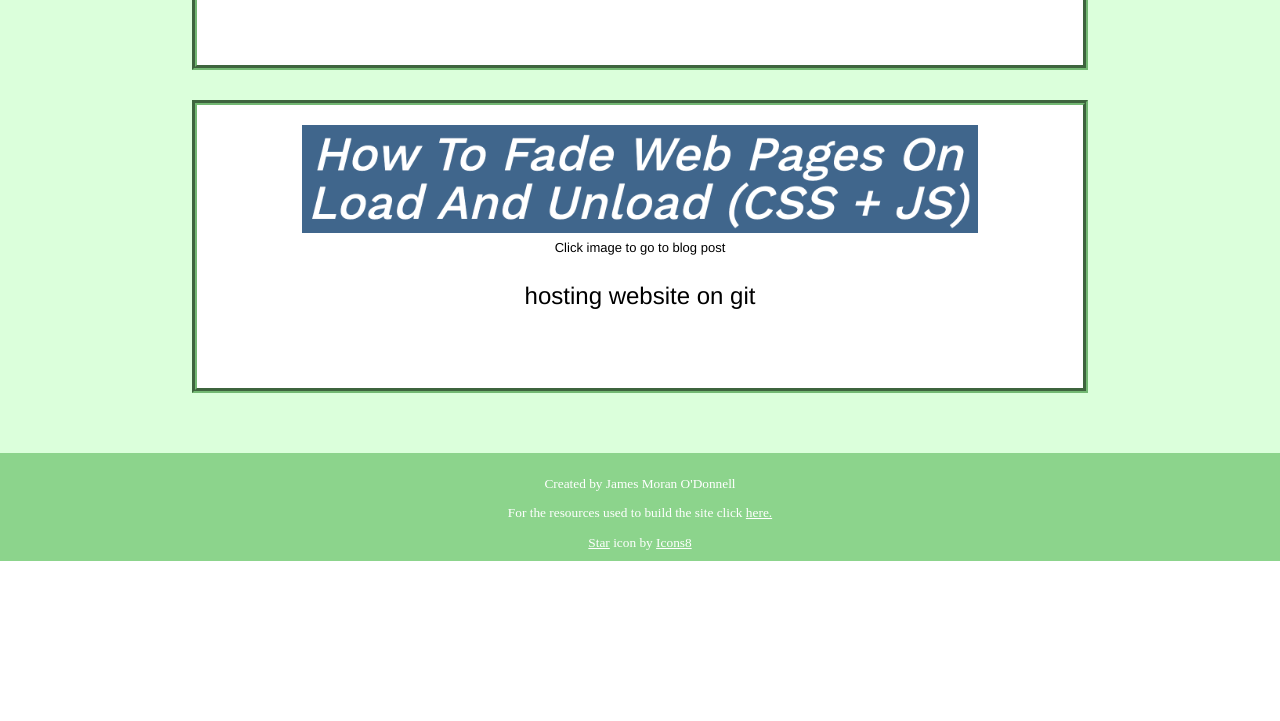
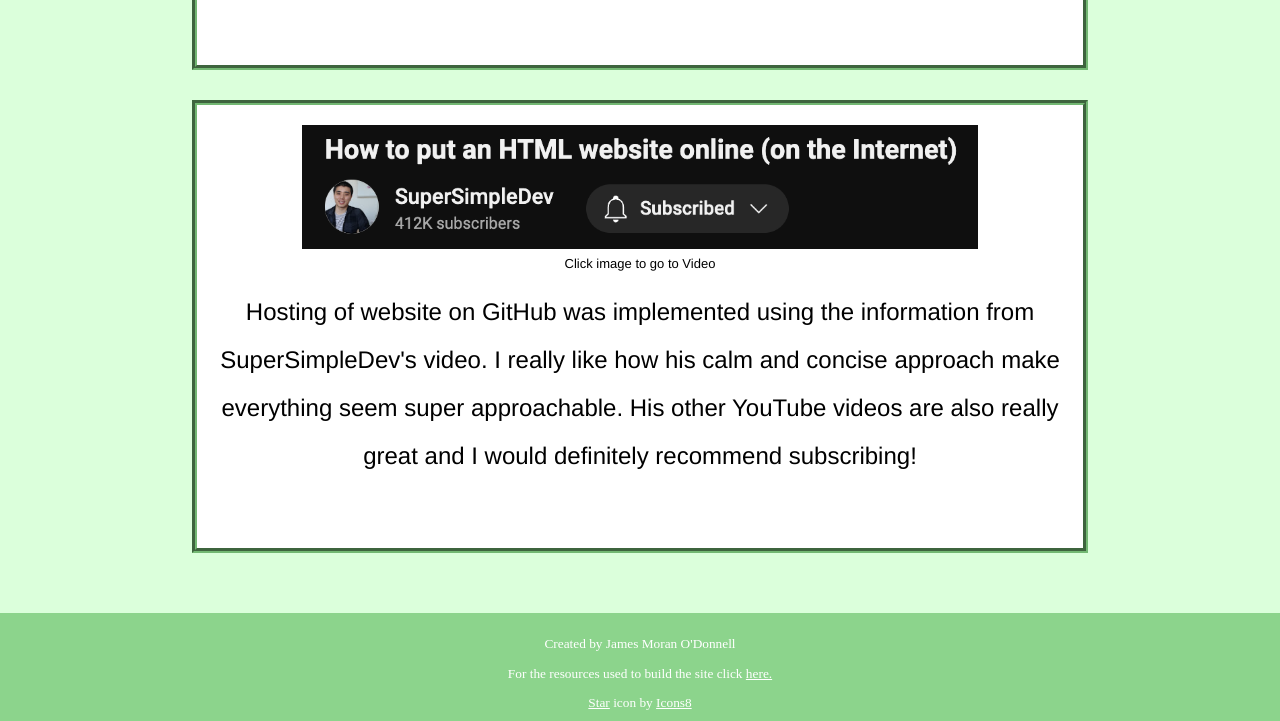
Before and after one commit to MSOJam/portfolio-website, a plain HTML site: page resources.html in a window 1280 px wide. Shown: the part 2014-2735 px from the top of the page. Before the commit the page ends 2575 px from the top, so only its background shows below. Drawn offline with Linux system fonts and the light colour scheme; a web font is replaced by a local one.

Commit message:
Added resource to resources.html

```diff
--- a/resources.html
+++ b/resources.html
@@ -95,10 +95,11 @@
         </div>
 
         <div class="resources">
-            <a href="https://www.youtube.com/watch?v=p1QU3kLFPdg&t=1s&ab_channel=SuperSimpleDev" target="_blank"><img src="Images/christopher_blog.png"></a>
-            <p class="subtitle">Click image to go to blog post</p>
+            <a href="https://www.youtube.com/watch?v=p1QU3kLFPdg&t=1s&ab_channel=SuperSimpleDev" target="_blank"><img src="Images/Screenshot 2024-04-12 at 12.47.27 am.png"></a>
+            <p class="subtitle">Click image to go to Video</p>
             <p>
-                hosting website on git
+                Hosting of website on GitHub was implemented using the information from SuperSimpleDev's video. I really like how his calm and concise approach make
+                everything seem super approachable. His other YouTube videos are also really great and I would definitely recommend subscribing!
             </p>
         </div>
     </main>
```
Also changed, not shown: Images/Screenshot 2024-04-12 at 12.47.27 am.png (added).
